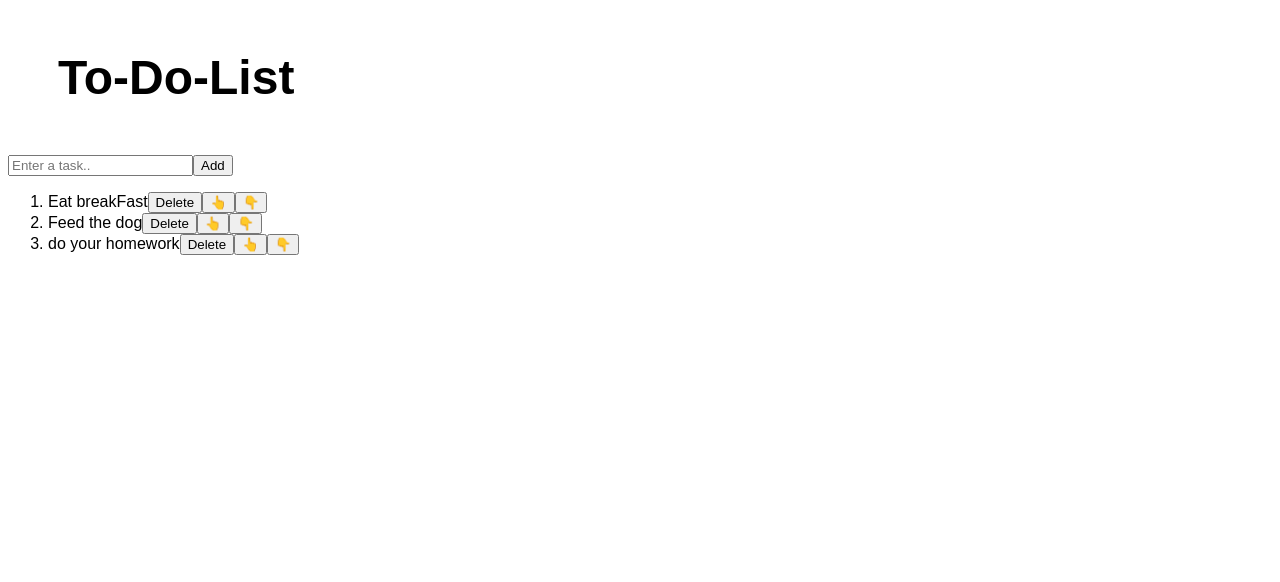
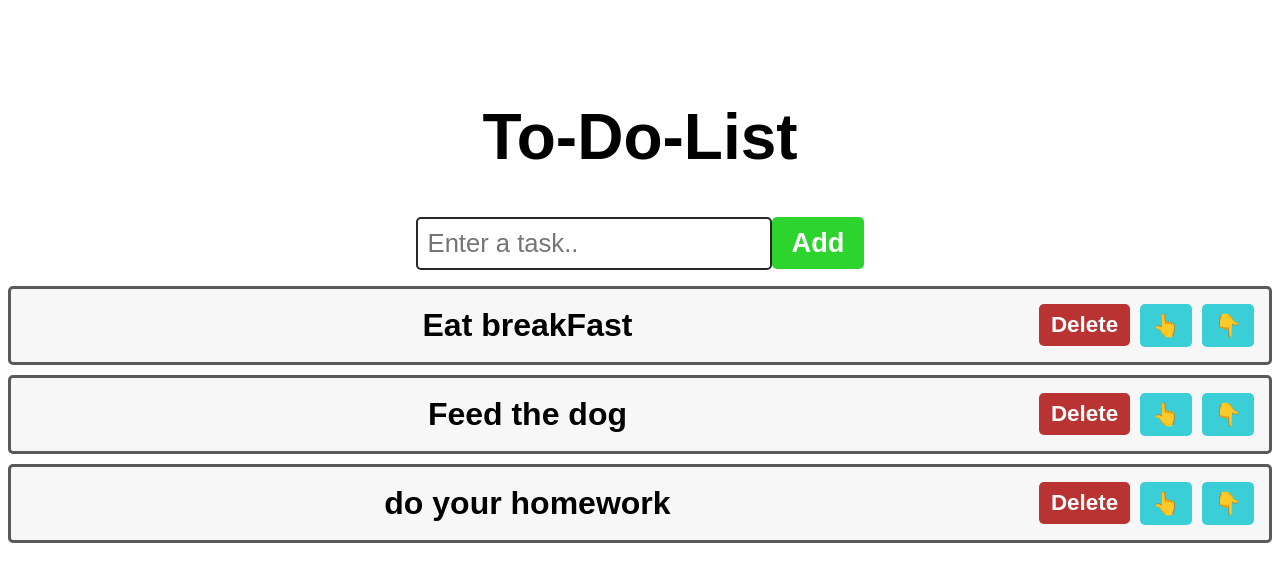
Before and after one commit to songhour10dl/React-revising, a React (Vite) app in the folder my-react-app/: page / in a window 1280 px wide. Shown: the top 582 px of the page. Built offline with nearby package versions, Linux system fonts and the light colour scheme.

Commit message:
created to-do-list app using react

```diff
--- a/my-react-app/src/ToDoList.jsx
+++ b/my-react-app/src/ToDoList.jsx
@@ -11,11 +11,36 @@ function ToDoList() {
   function handleInputChange(event) {
     setNewTask(event.target.value);
   }
-  function addTask() {}
-  function deleteTask(index) {}
-  function moveTaskUp(index) {}
-  function moveTaskDown(index) {}
-
+  function addTask() {
+    if (newTask.trim() !== "") {
+      setTasks((t) => [...t, newTask]);
+      setNewTask("");
+    }
+  }
+  function deleteTask(index) {
+    const updatedTask = tasks.filter((_, i) => i !== index);
+    setTasks(updatedTask);
+  }
+  function moveTaskUp(index) {
+    if (index > 0) {
+      const updatedTasks = [...tasks];
+      [updatedTasks[index], updatedTasks[index - 1]] = [
+        updatedTasks[index - 1],
+        updatedTasks[index],
+      ];
+      setTasks(updatedTasks);
+    }
+  }
+  function moveTaskDown(index) {
+    if (index < tasks.length - 1) {
+      const updatedTasks = [...tasks];
+      [updatedTasks[index], updatedTasks[index + 1]] = [
+        updatedTasks[index + 1],
+        updatedTasks[index],
+      ];
+      setTasks(updatedTasks);
+    }
+  }
   return (
     <div className="to-do-list">
       <h1>To-Do-List</h1>
@@ -37,10 +62,10 @@ function ToDoList() {
             <button className="delete-button" onClick={() => deleteTask(index)}>
               Delete
             </button>
-            <button className="move-up" onClick={() => moveTaskUp(index)}>
+            <button className="move-button" onClick={() => moveTaskUp(index)}>
               👆
             </button>
-            <button className="move-down" onClick={() => moveTaskDown(index)}>
+            <button className="move-button" onClick={() => moveTaskDown(index)}>
               👇
             </button>
           </li>
--- a/my-react-app/src/index.css
+++ b/my-react-app/src/index.css
@@ -1,45 +1,73 @@
-body {
+.to-do-list {
   font-family: Arial, Helvetica, sans-serif;
-}
-
-.color-picker-container {
-  display: flex;
-  flex-direction: column;
-  align-items: center;
+  text-align: center;
+  margin-top: 100px;
 }
 
 h1 {
-  margin: 50px;
-  font-size: 3rem;
+  font-size: 4rem;
 }
 
-.color-display {
-  width: 300px;
-  height: 300px;
-  display: flex;
-  justify-content: center;
-  align-items: center;
-  border: 5px solid rgb(132, 132, 112);
-  border-radius: 20px;
-  margin-bottom: 25px;
-  transition: 0.25s ease;
+button {
+  font-size: 1.7rem;
+  font-weight: bold;
+  padding: 10px 20px;
+  color: white;
+  border: none;
+  border-radius: 5px;
+  cursor: pointer;
+  transition: background-color 0.5s ease;
 }
 
-.color-display p {
-  color: rgb(45, 45, 45);
-  font-size: 2rem;
-  text-align: center;
+.add-button {
+  background-color: rgb(45, 212, 45);
 }
-label {
-  font-size: 1.5rem;
-  font-weight: bold;
-  margin-bottom: 10px;
+.add-button:hover {
+  background-color: rgb(39, 174, 39);
+}
+.delete-button {
+  background-color: rgb(185, 51, 51);
+}
+.delete-button:hover {
+  background-color: rgb(133, 29, 29);
+}
+.move-button {
+  background-color: rgb(58, 206, 214);
+}
+.move-button:hover {
+  background-color: rgb(51, 179, 176);
 }
 
-input[type="color"] {
-  width: 75px;
-  height: 50px;
-  padding: 5px;
-  border-radius: 10px;
-  border: 3px solid wheat;
+input[type="text"] {
+  font-size: 1.6rem;
+  padding: 10px;
+  border: 2px solid rgb(39, 39, 39);
+  border-radius: 5px;
+  color: gray;
 }
+
+ol {
+  padding: 0;
+}
+
+li {
+  font-size: 2rem;
+  font-weight: bold;
+  padding: 15px;
+  background-color: rgb(248, 247, 247);
+  margin-bottom: 10px;
+  border: 3px solid rgb(90, 90, 90);
+  border-radius: 5px;
+  display: flex;
+  align-items: center;
+}
+.text {
+  flex: 1;
+}
+
+.delete-button,
+.move-button {
+  padding: 8px 12px;
+  font-size: 1.4rem;
+  margin-left: 10px;
+}
```
